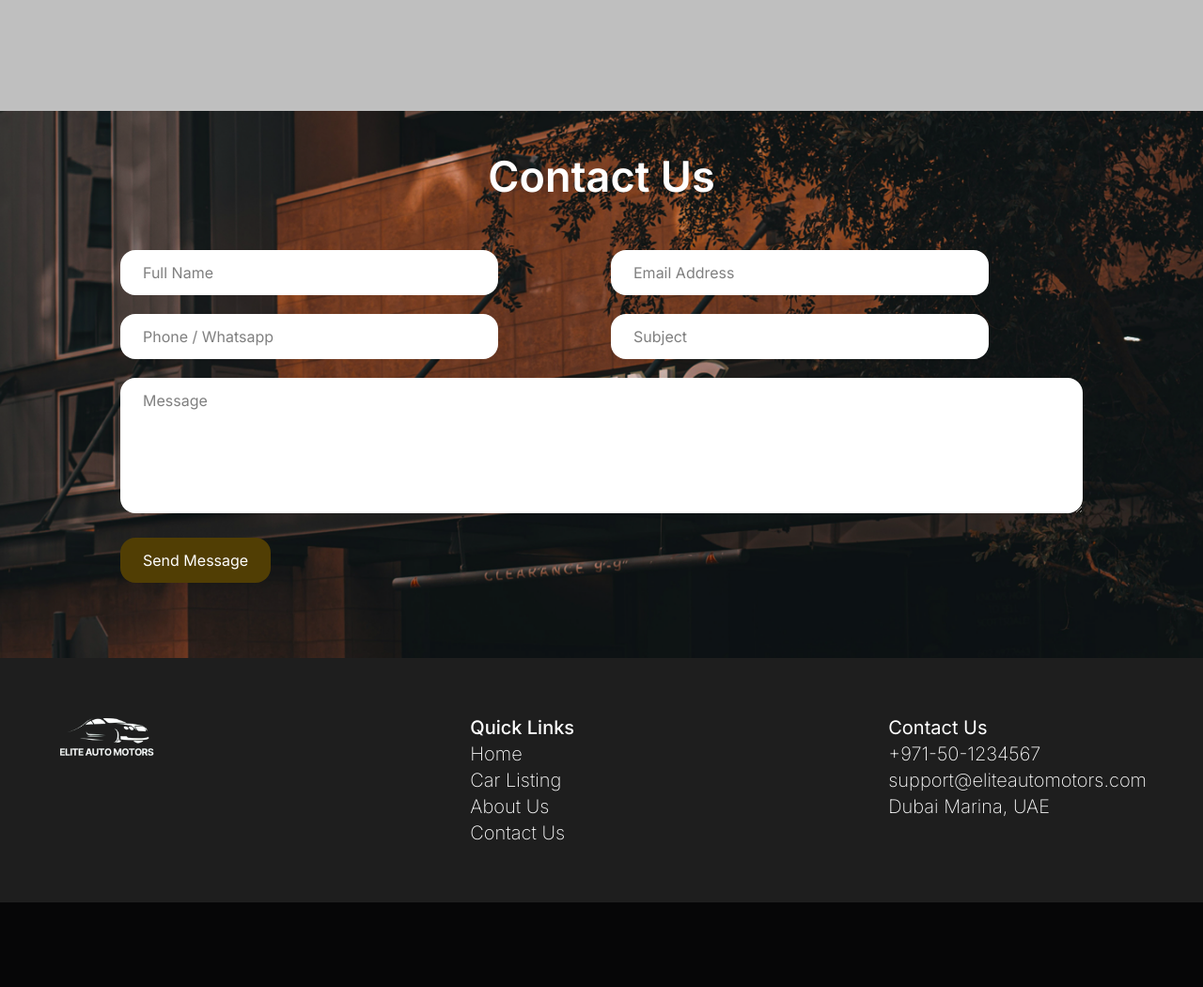
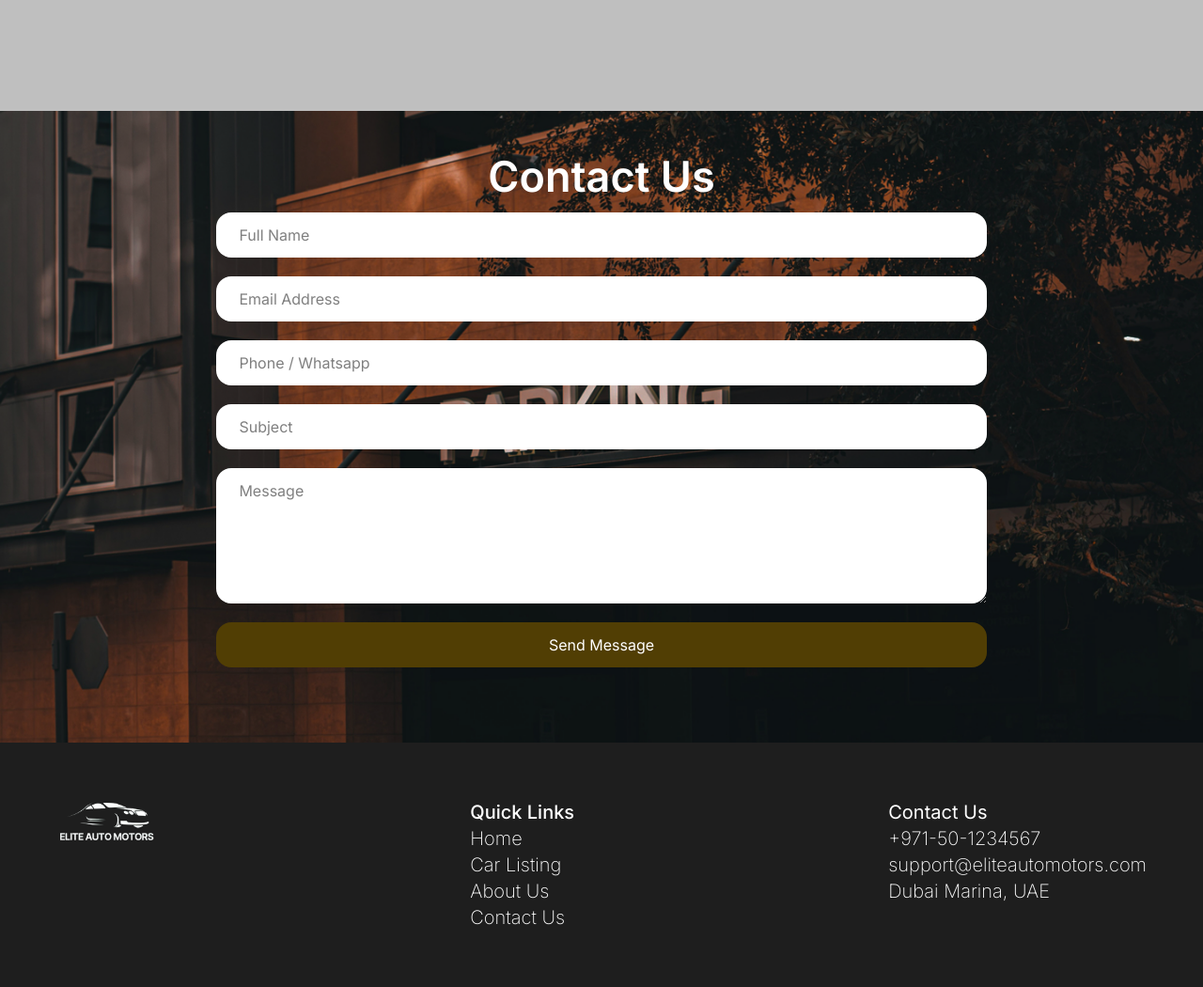
Before and after one commit to Bilal-19/Car-Rental-Website, a PHP site: page /contact_us.php in a window 1280 px wide. Shown: the part 1032-2082 px from the top of the page at 94% size. Before the commit the page ends 1992 px from the top, so only its background shows below. Run offline with PHP 8.4, Linux system fonts and the light colour scheme.

Commit message:
Fixed contact us form & added form validation.

```diff
--- a/Visitor/contact_us.php
+++ b/Visitor/contact_us.php
@@ -60,13 +60,13 @@ function validateInput($value)
 }
 
 // 1. Establish DB Connection
-require_once "../DB/db_connection.php";
+include "../DB/db_connection.php";
 
 // Define error variables and set it value to empty
 $nameErr = $emailErr = $phoneErr = $subjErr = $msgErr = "";
 
 // 2. Get Form Values
-if ($_SERVER['REQUEST_METHOD'] == 'POST') {
+if ($isConnect && $_SERVER['REQUEST_METHOD'] == 'POST') {
     // echo "User click on form submit button";
     $user_name = $_POST["full_name"];
     $email_address = $_POST["email_address"];
@@ -75,7 +75,7 @@ if ($_SERVER['REQUEST_METHOD'] == 'POST') {
     $message = $_POST["message"];
 
     // 3. Error Handling
-    if (empty($_POST["full_name"])) {
+    if (empty($user_name)) {
         $nameErr = "Please enter your full name";
     } else {
         $user_name = validateInput($user_name);
@@ -84,6 +84,30 @@ if ($_SERVER['REQUEST_METHOD'] == 'POST') {
         if (!$isPatternMatch) {
             $nameErr = "Only letters and whiespace allowed";
         }
+    }
+
+    if (empty($email_address)) {
+        $emailErr = "Please enter email address";
+    } else {
+        $email_address = validateInput($email_address);
+    }
+
+    if (empty($phone)) {
+        $phoneErr = "Please enter contact number";
+    } else {
+        $phone = validateInput($phone);
+    }
+
+    if (empty($subject)) {
+        $subjErr = "Please enter subject of your message";
+    } else {
+        $subject = validateInput($subject);
+    }
+
+    if (empty($message)) {
+        $msgErr = "Please enter your message";
+    } else {
+        $message = validateInput($message);
     }
 
 }
@@ -98,42 +122,47 @@ if ($_SERVER['REQUEST_METHOD'] == 'POST') {
 <div class="w-full h-200 md:h-fit bg-cover flex flex-col justify-center items-center text-white mt-30 py-10 bg-no-repeat bg-scroll"
     style="background-image:url('../Assets/contact_form_bg.png')">
     <h4 class="text-2xl md:text-[45px] font-semibold mb-2 text-center">Contact Us</h4>
-    <div class="w-80 md:w-4/5 mx-auto md:my-10">
-        <form action="<?php echo htmlentities($_SERVER['PHP_SELF']) ?>" method="post"
-            class="grid grid-cols-1 md:grid-cols-2 gap-5">
+    <div class="w-80 md:w-4/5 mx-auto md:mb-5">
+        <form action="<?php echo htmlentities($_SERVER['PHP_SELF']) ?>" method="post" class="space-y-5">
             <div>
                 <input type="text"
-                    class="bg-white text-black px-3 md:px-6 py-3 rounded-2xl w-80 md:w-4/5 focus:outline-none"
+                    class="bg-white text-black px-3 md:px-6 py-3 rounded-2xl focus:outline-none block w-80 md:w-4/5 mx-auto"
                     name="full_name" placeholder="Full Name">
-                <br>
-                <span class="text-sm font-medium"><?php echo $nameErr; ?></span>
+                <span class="text-sm font-medium w-80 md:w-4/5 mx-auto block"><?php echo $nameErr; ?></span>
             </div>
 
             <div>
                 <input type="email"
-                    class="bg-white text-black px-3 md:px-6 py-3 rounded-2xl w-80 md:w-4/5 focus:outline-none"
+                    class="bg-white text-black px-3 md:px-6 py-3 rounded-2xl focus:outline-none block w-80 md:w-4/5 mx-auto"
                     name="email_address" placeholder="Email Address">
+                <span class="text-sm font-medium w-80 md:w-4/5 mx-auto block"><?php echo $emailErr; ?></span>
             </div>
 
             <div>
                 <input type="number"
-                    class="bg-white text-black px-3 md:px-6 py-3 rounded-2xl w-80 md:w-4/5 focus:outline-none"
+                    class="bg-white text-black px-3 md:px-6 py-3 rounded-2xl focus:outline-none block w-80 md:w-4/5 mx-auto"
                     name="phone" placeholder="Phone / Whatsapp">
+                <span class="text-sm font-medium w-80 md:w-4/5 mx-auto block"><?php echo $phoneErr; ?></span>
             </div>
 
             <div>
                 <input type="text"
-                    class="bg-white text-black px-3 md:px-6 py-3 rounded-2xl w-80 md:w-4/5 focus:outline-none"
+                    class="bg-white text-black px-3 md:px-6 py-3 rounded-2xl focus:outline-none block w-80 md:w-4/5 mx-auto"
                     name="subject" placeholder="Subject">
+                <span class="text-sm font-medium w-80 md:w-4/5 mx-auto block"><?php echo $subjErr; ?></span>
             </div>
 
-            <div class="col-span-1 md:col-span-2">
-                <textarea class="bg-white text-black px-3 md:px-6 py-3 rounded-2xl w-80 md:w-full focus:outline-none"
+            <div>
+                <textarea
+                    class="bg-white text-black px-3 md:px-6 py-3 rounded-2xl focus:outline-none block w-80 md:w-4/5 mx-auto"
                     name="message" rows="5" placeholder="Message"></textarea>
+                <span class="text-sm font-medium w-80 md:w-4/5 mx-auto block"><?php echo $msgErr; ?></span>
             </div>
 
-            <div class="w-full">
-                <button class="block bg-[#513E04] text-white rounded-2xl px-3 md:px-6 py-3">Send Message</button>
+            <div>
+                <button
+                    class="block bg-[#513E04] text-white rounded-2xl px-3 md:px-6 py-3 w-80 md:w-4/5 mx-auto block my-5">Send
+                    Message</button>
             </div>
         </form>
     </div>
```
